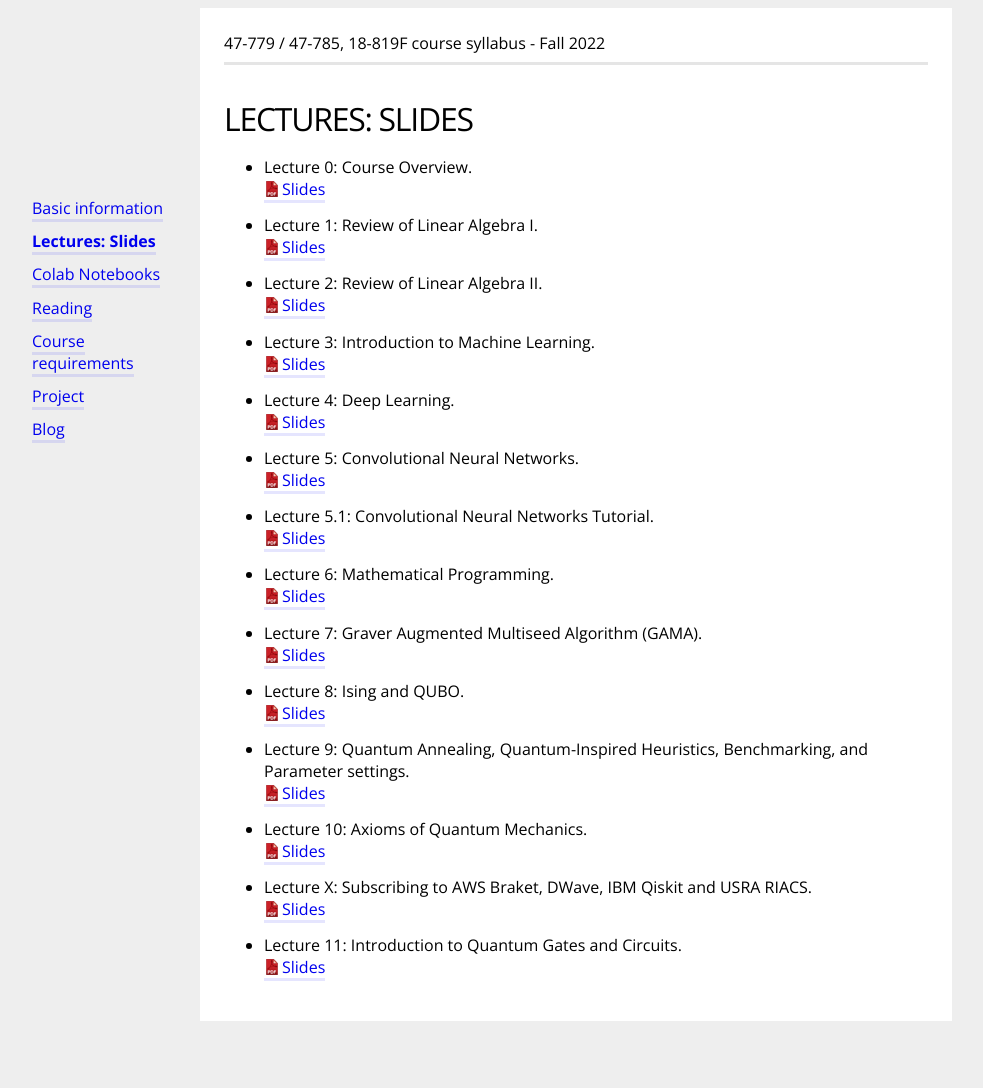
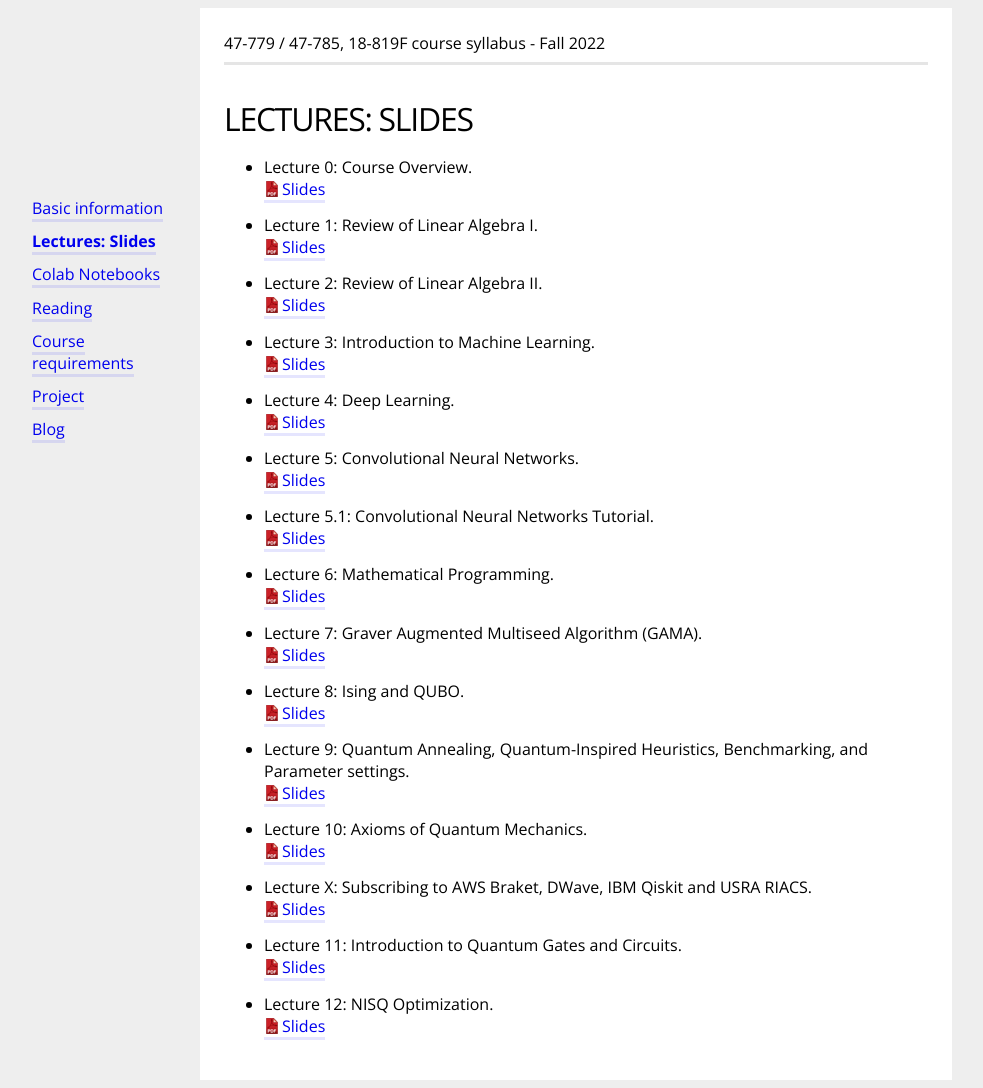
Before and after one commit to bernalde/QuIPML22, a Jekyll site: the page built from lecture.md, in a window 1280 px wide. Shown: the whole page, without its empty margins (64-1047 px from the left). Built offline with Jekyll 4.4.1, drawn with Linux system fonts in a browser that asks for light colours; before the commit the page ends 1029 px from its top, so only the background shows below that.

Commit message:
Update lecture.md

```diff
--- a/lecture.md
+++ b/lecture.md
@@ -55,6 +55,9 @@ Here you can access all the lecture slides.
 <a href="slides/18-819F Lecture 11 - Introduction to Quantum Gates and Circuits.pdf" download>Slides</a>
 
 
+- Lecture 12: NISQ Optimization.<br>
+<a href="slides/18-819FLecture12-NISQOptimization.pdf" download>Slides</a>
+
 
 
 <!-- - Lecture 7: Convolutional Neural Networks.<br>
```
